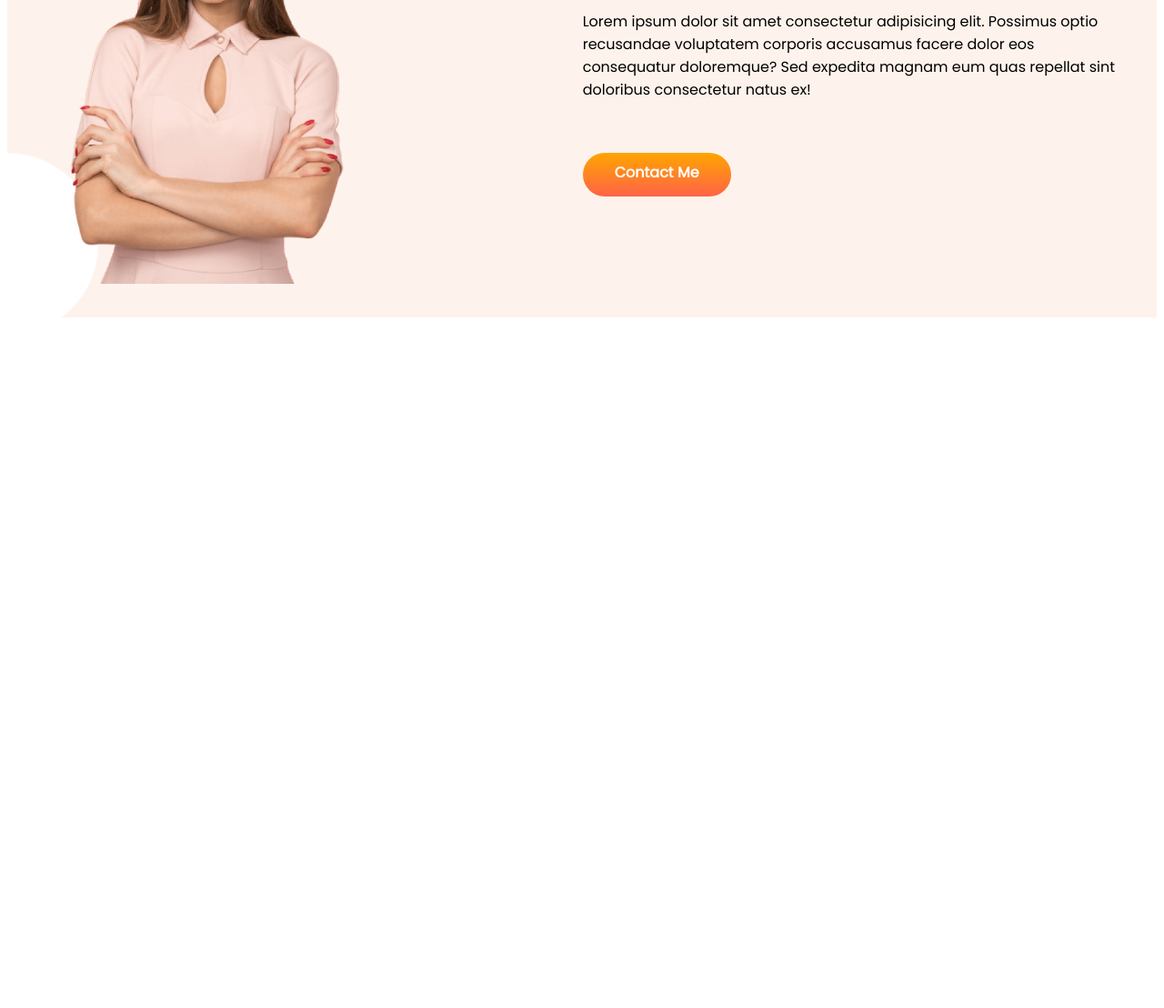
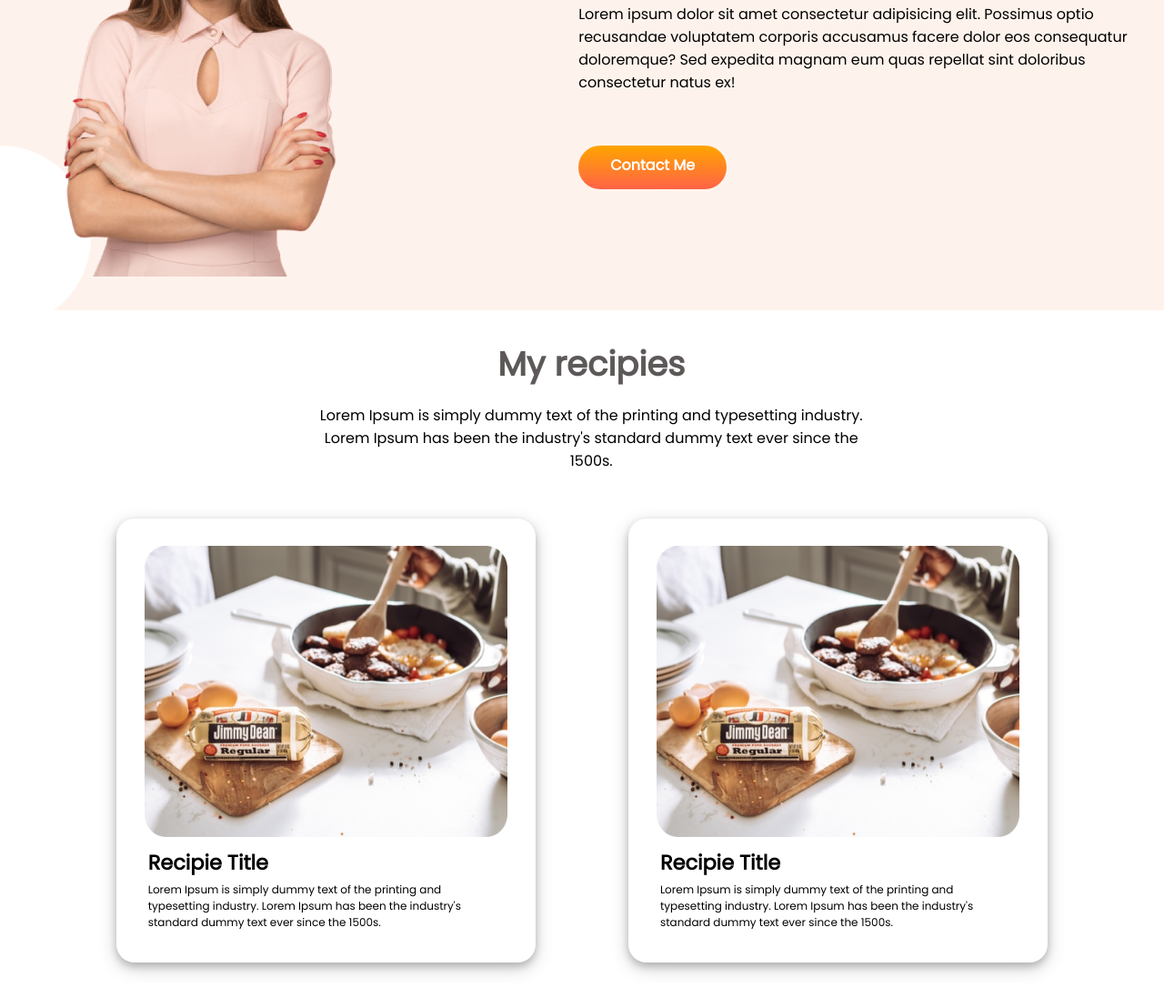
Before and after one commit to Nahid345/healthy-food, a plain HTML site: page index.html in a window 1280 px wide. Shown: the part 708-1816 px from the top of the page at 91% size. Before the commit the page ends 1065 px from the top, so only its background shows below. Drawn offline with Linux system fonts and the light colour scheme.

Commit message:
recipie added

```diff
--- a/index.html
+++ b/index.html
@@ -15,7 +15,7 @@
 <body>
 
 </body>
-<section>
+<section class="Top-section">
     <div class="half-width">
         <h1><span class="para">Skip </span>The Diet,<br> Just Eat Healthy <br> With Food Network</h1>
         <p>Imagine ypu donot need a diet because we provide healthy and delicious food for you!</p><br>
@@ -29,7 +29,7 @@
 
 </section>
 
-<section class="top-banner">
+<section class="top-banner middle-section">
     <div>
         <img src="images/female/Person Image.png" width="300px" alt="">
     </div>
@@ -42,4 +42,27 @@
     </div>
 </section>
 
+<section class="recipie">
+
+    <div class="recipie-content">
+        <h1>My recipies</h1>
+        <p>Lorem Ipsum is simply dummy text of the printing and typesetting industry. Lorem Ipsum has been the industry's standard dummy text ever since the 1500s.
+        </p>
+    </div>
+    <div class="card">
+        <div class="card-1">
+            <img src="images/food/Project Cover.jpg" alt="">
+            <h5 class="card1-title">Recipie Title</h5>
+            <p class="card1-pera">Lorem Ipsum is simply dummy text of the printing and typesetting industry. Lorem Ipsum has been the industry's standard dummy text ever since the 1500s.</p>
+        </div>
+        <div class="card-2">
+            <img src="images/food/Project Cover.jpg" alt="">
+            <h5 class="card2-title">Recipie Title</h5>
+            <p class="card2-pera">Lorem Ipsum is simply dummy text of the printing and typesetting industry. Lorem Ipsum has been the industry's standard dummy text ever since the 1500s.</p>
+        </div>
+    </div>
+
+
+</section>
+
 </html>
--- a/style.css
+++ b/style.css
@@ -1,8 +1,15 @@
 body {
     font-family: 'Poppins', sans-serif;
+    margin: 0px;
+    padding: opx;
 }
 
-section {
+.Top-section {
+    display: flex;
+    padding-bottom: 30px;
+}
+
+.middle-section {
     display: flex;
     padding-bottom: 30px;
 }
@@ -45,3 +52,63 @@ h1 {
     width: 50%;
     padding-left: 22%;
 }
+
+.recipie {
+    width: 80%;
+    margin: 0 auto;
+}
+
+.recipie h1 {
+    font-size: 2.3rem;
+    margin-bottom: 2%;
+}
+
+.recipie-content {
+    text-align: center;
+    width: 62%;
+    margin-left: 20%;
+    margin-bottom: 5%;
+}
+
+.card {
+    display: flex;
+    margin-bottom: 100px;
+}
+
+.card-1 {
+    width: 50%;
+    box-shadow: 0 4px 8px 0 rgb(0 0 0 / 20%), 0 6px 20px 0 rgb(0 0 0 / 19%);
+    border-radius: 20px;
+    padding: 3%;
+    margin-right: 5%;
+}
+
+.card-1 img {
+    width: 100%;
+    border-radius: 20px;
+    height: 40vh;
+}
+
+.card-2 {
+    width: 50%;
+    box-shadow: 0 4px 8px 0 rgb(0 0 0 / 20%), 0 6px 20px 0 rgb(0 0 0 / 19%);
+    border-radius: 20px;
+    padding: 3%;
+    margin-left: 5%;
+}
+
+.card-2 img {
+    width: 100%;
+    border-radius: 20px;
+    height: 40vh;
+}
+
+.card h5 {
+    margin: 1%;
+    font-size: 1.4rem;
+}
+
+.card p {
+    font-size: 12px;
+    margin: 1%;
+}
```
